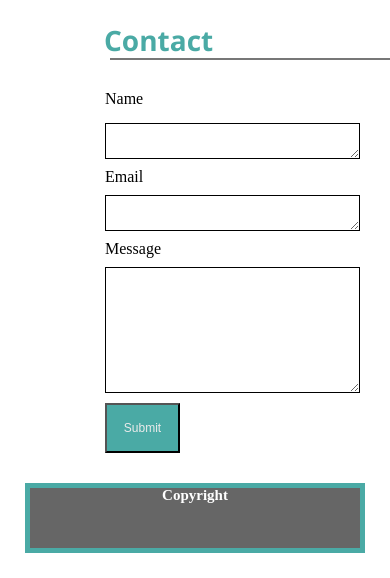
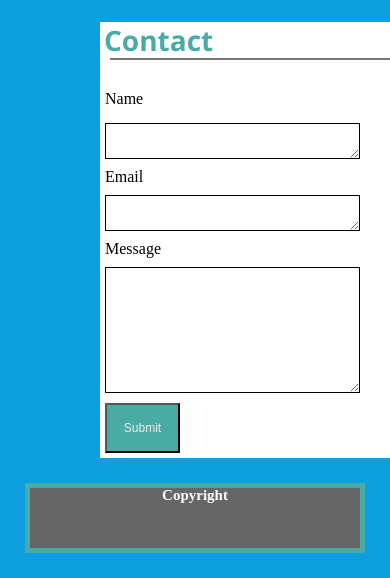
Before and after one commit to kibell/Responsive-Portfolio, a plain HTML site: page contact.html in a window 390 px wide. Shown: the part 330-908 px from the top of the page. Drawn offline with Linux system fonts and the light colour scheme.

Commit message:
added media queries to the other style sheets

```diff
--- a/css/aboutme.css
+++ b/css/aboutme.css
@@ -134,6 +134,6 @@ header
   }
   @media only screen and (max-width: 640px) {
     body {
-      background-color: rgb(140, 228, 39);
+      background-color: rgb(13, 158, 224);
     }
   }
--- a/css/contact.css
+++ b/css/contact.css
@@ -107,3 +107,20 @@ color: #ebebeb;
 height: 50px;
 width: 75px;
 font-size: 12px;}
+
+@media only screen and (max-width: 980px) {
+    body {
+      background-color: lightblue;
+    }
+  }
+
+  @media only screen and (max-width: 768px) {
+    body {
+      background-color: rgb(2, 50, 66);
+    }
+  }
+  @media only screen and (max-width: 640px) {
+    body {
+      background-color: rgb(13, 158, 224);
+    }
+  }
--- a/css/portfolio.css
+++ b/css/portfolio.css
@@ -112,3 +112,22 @@ header
 { display:inline-block;
     width: 100%;
 }
+
+
+
+@media only screen and (max-width: 980px) {
+    body {
+      background-color: lightblue;
+    }
+  }
+
+  @media only screen and (max-width: 768px) {
+    body {
+      background-color: rgb(2, 50, 66);
+    }
+  }
+  @media only screen and (max-width: 640px) {
+    body {
+      background-color: rgb(13, 158, 224);
+    }
+  }
```
Also changed, not shown: portfolio.html (+7 -7 lines).
